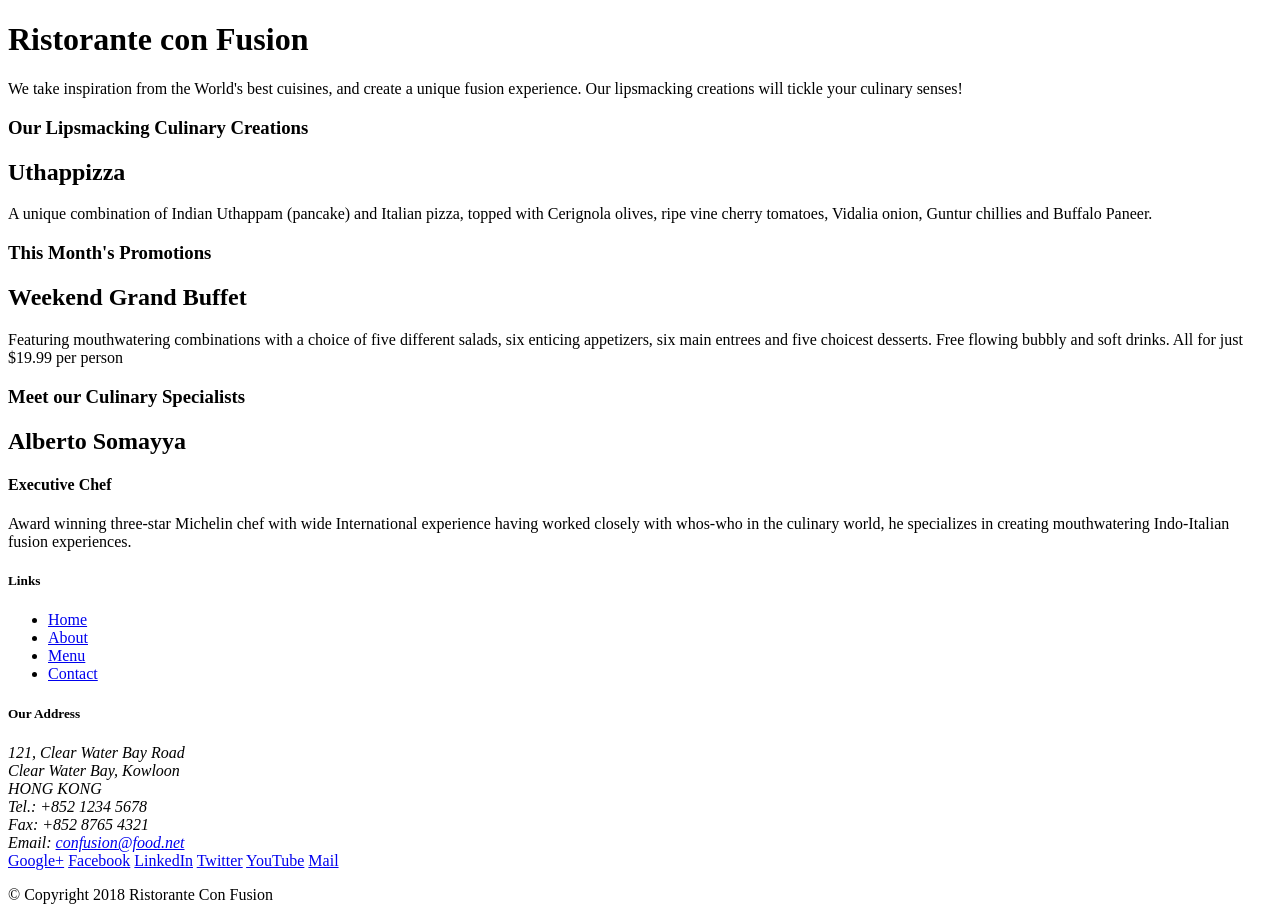
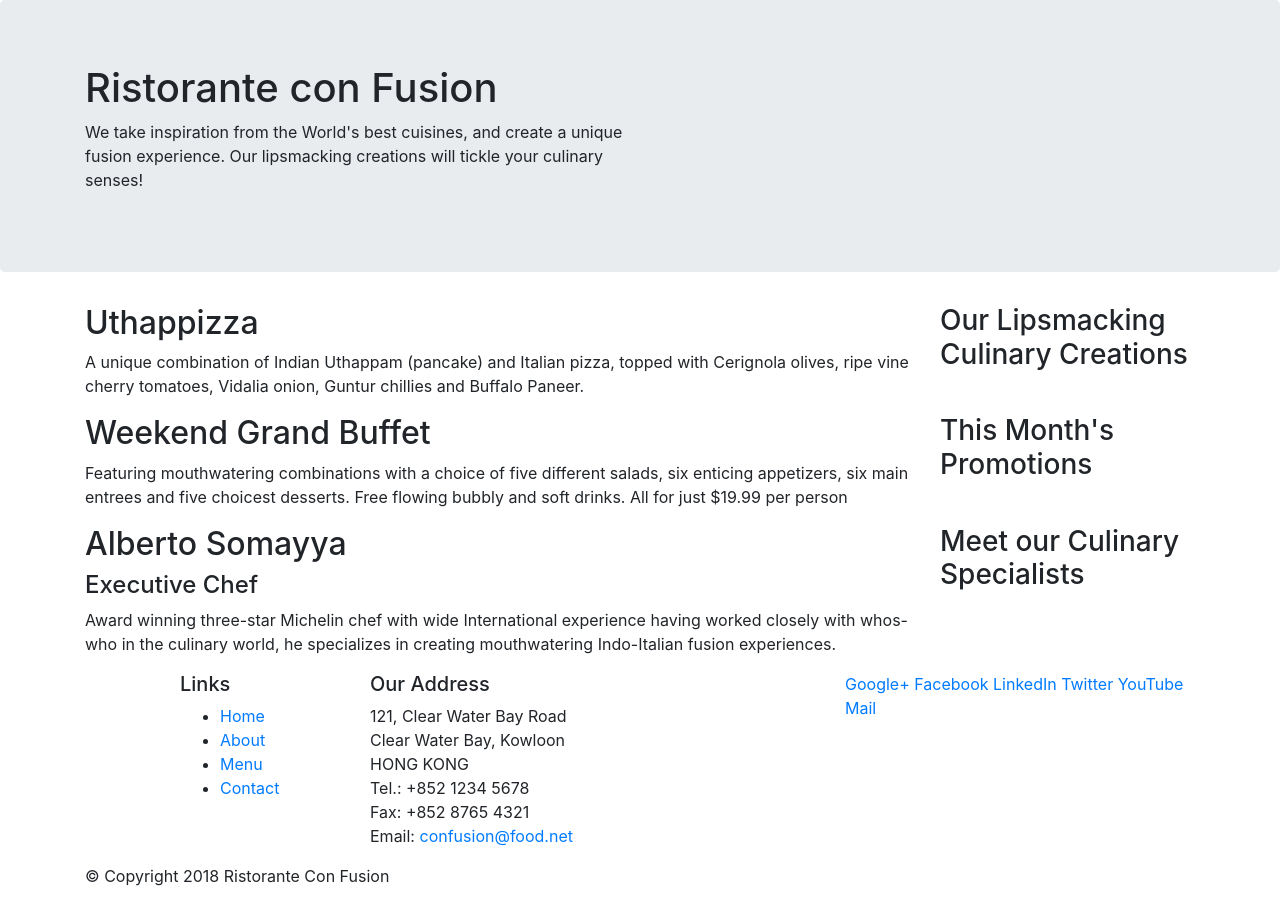
Before and after one commit to subodhakal123/Bootstrap_Project, a website: page index.html in a window 1280 px wide. Drawn offline with nearby package versions, Linux system fonts and the light colour scheme.

Commit message:
boostrap grio part-1

```diff
--- a/index.html
+++ b/index.html
@@ -2,51 +2,58 @@
 <html lang="en">
 
 <head>
+    <!-- Required meta tags always come first -->
+    <meta charset="utf-8">
+    <meta name="viewport" content="width=device-width, initial-scale=1, shrink-to-fit=no">
+    <meta http-equiv="x-ua-compatible" content="ie=edge">
+
+    <!-- Bootstrap CSS -->
+    <link rel="stylesheet" href="node_modules/bootstrap/dist/css/bootstrap.min.css">
     <title>Ristorante Con Fusion</title>
 </head>
 
 <body>
 
-    <header>
-        <div>
-            <div>
-                <div>
+    <header class="jumbotron">
+        <div class="container">
+            <div class="row">
+                <div class="col-12 col-sm-6">
                     <h1>Ristorante con Fusion</h1>
                     <p>We take inspiration from the World's best cuisines, and create a unique fusion experience. Our lipsmacking creations will tickle your culinary senses!</p>
                 </div>
-                <div>
+                <div class="col-12 col-sm">
                 </div>
             </div>
         </div>
     </header>
 
-    <div>
-        <div>
-            <div>
+    <div class="container">
+        <div class="row">
+            <div class="col-12 col-sm-4 order-sm-last col-md-3">
                 <h3>Our Lipsmacking Culinary Creations</h3>
             </div>
-            <div>
+            <div class="col col-sm order-sm-first col-md">
                 <h2>Uthappizza</h2>
                 <p>A unique combination of Indian Uthappam (pancake) and Italian pizza, topped with Cerignola olives, ripe vine cherry tomatoes, Vidalia onion, Guntur chillies and Buffalo Paneer.</p>
             </div>
         </div>
 
 
-        <div>
-            <div>
+        <div class="row">
+            <div class="col-12 col-sm-4 order-sm-last col-md-3">
                 <h3>This Month's Promotions</h3>
             </div>
-            <div>
+            <div class="col col-sm order-sm-first col-md">
                 <h2>Weekend Grand Buffet</h2>
                 <p>Featuring mouthwatering combinations with a choice of five different salads, six enticing appetizers, six main entrees and five choicest desserts. Free flowing bubbly and soft drinks. All for just $19.99 per person </p>
             </div>
         </div>
 
-        <div>
-            <div>
+        <div class="row">
+            <div class="col-12 col-sm-4 order-sm-last col-md-3">
                 <h3>Meet our Culinary Specialists</h3>
             </div>
-            <div>
+            <div class="col col-sm order-sm-first col-md">
                 <h2>Alberto Somayya</h2>
                 <h4>Executive Chef</h4>
                 <p>Award winning three-star Michelin chef with wide International experience having worked closely with whos-who in the culinary world, he specializes in creating mouthwatering Indo-Italian fusion experiences. </p>
@@ -55,9 +62,9 @@
     </div>
 
     <footer>
-        <div>
-            <div>
-                <div>
+        <div class="container">
+            <div class="row">
+                <div class="col-4  offset-1 col-sm-2">
                     <h5>Links</h5>
                     <ul>
                         <li><a href="#">Home</a></li>
@@ -66,7 +73,7 @@
                         <li><a href="#">Contact</a></li>
                     </ul>
                 </div>
-                <div>
+                <div class="col-7 col-sm-5">
                     <h5>Our Address</h5>
                     <address>
 		              121, Clear Water Bay Road<br>
@@ -77,7 +84,7 @@
 		              Email: <a href="mailto:confusion@food.net">confusion@food.net</a>
 		           </address>
                 </div>
-                <div>
+                <div class="col-12 col-sm-4">
                     <div>
                         <a href="http://google.com/+">Google+</a>
                         <a href="http://www.facebook.com/profile.php?id=">Facebook</a>
@@ -88,14 +95,18 @@
                     </div>
                 </div>
            </div>
-           <div>
-                <div>
+           <div class="row">
+                <div class="col-auto">
                     <p>© Copyright 2018 Ristorante Con Fusion</p>
                 </div>
            </div>
         </div>
     </footer>
 
+    <!-- jQuery first, then Popper.js, then Bootstrap JS. -->
+    <script src="node_modules/jquery/dist/jquery.slim.min.js"></script>
+    <script src="node_modules/popper.js/dist/umd/popper.min.js"></script>
+    <script src="node_modules/bootstrap/dist/js/bootstrap.min.js"></script>
 </body>
 
 </html>
```
